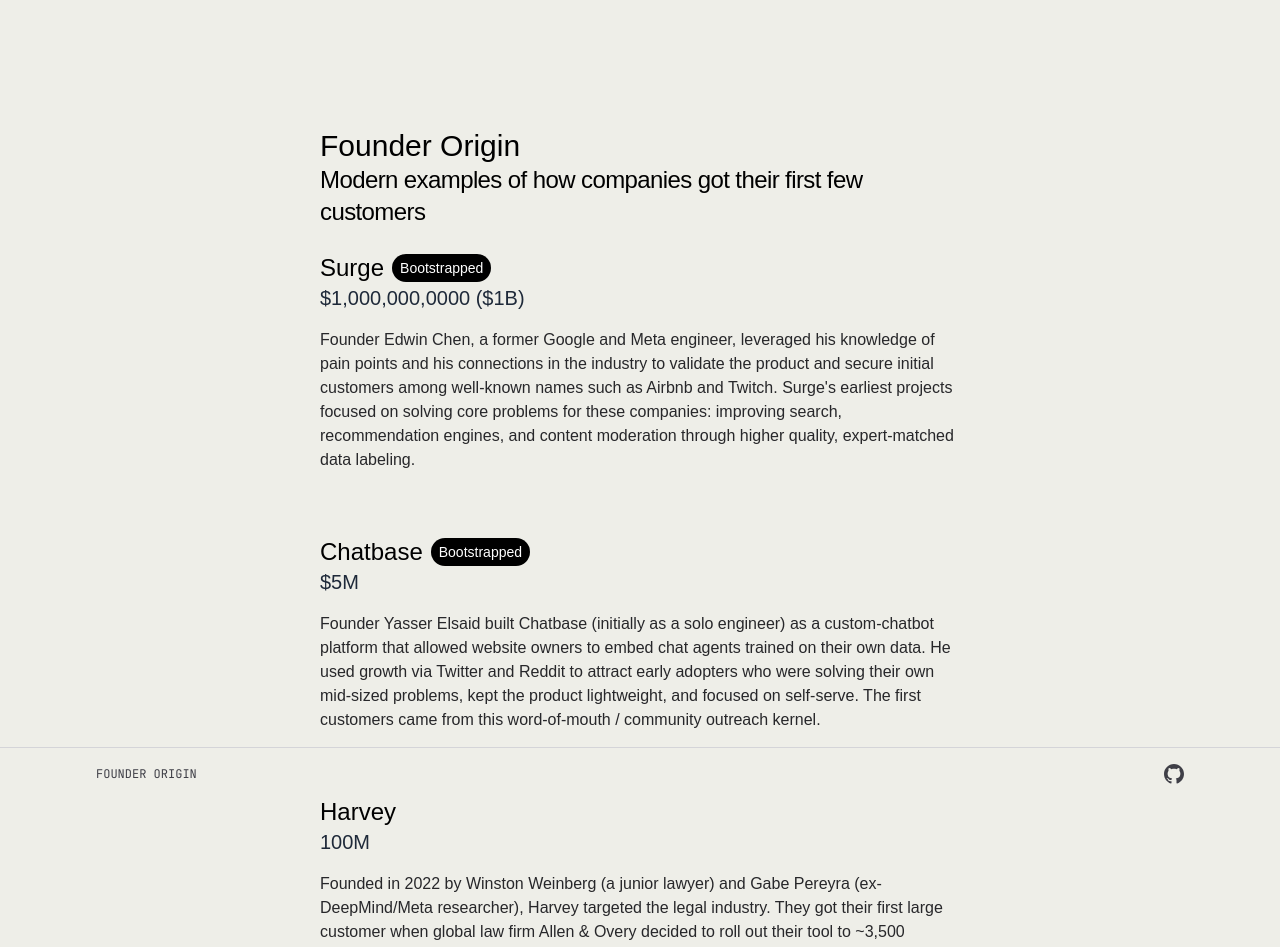
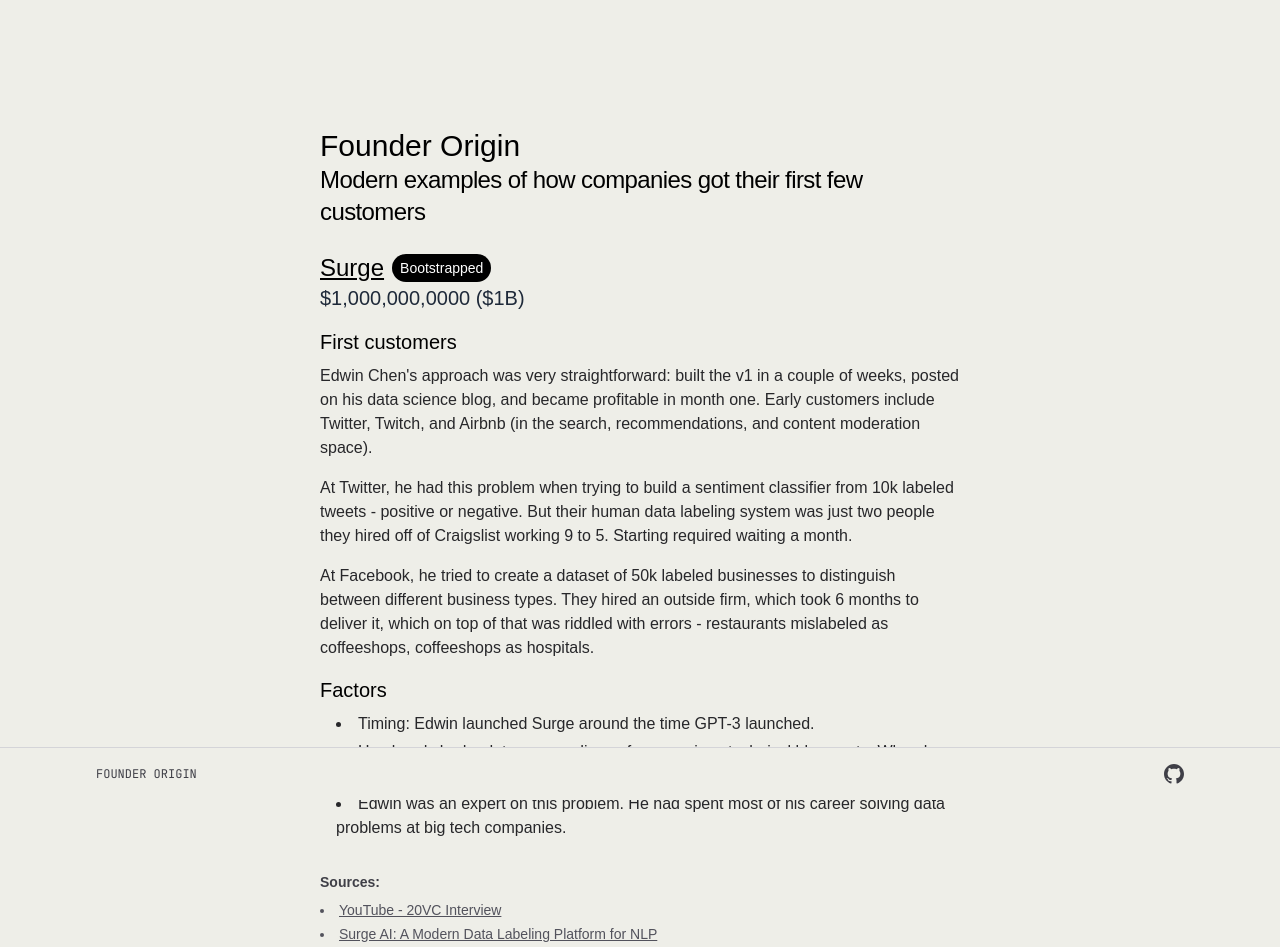
Before and after one commit to tkim90/founder-origin, a Next.js app: page / in a window 1280 px wide. Shown: the top 947 px of the page. Built offline with nearby package versions, Linux system fonts and the light colour scheme.

Commit message:
update Surge content

```diff
--- a/app/list.ts
+++ b/app/list.ts
@@ -5,12 +5,26 @@ export const LIST = [
     name: "Surge",
     revenue: "$1,000,000,0000 ($1B)",
     story: dedent`
-      Founder Edwin Chen, a former Google and Meta engineer, leveraged his knowledge of pain points and his connections in the industry
-      to validate the product and secure initial customers among well-known names such as Airbnb and Twitch. Surge's earliest projects
-      focused on solving core problems for these companies: improving search, recommendation engines, and content moderation through
-      higher quality, expert-matched data labeling.
+    ### First customers
+    Edwin Chen's approach was very straightforward: built the v1 in a couple of weeks, posted on his data science blog, and became profitable in month one. Early customers include Twitter, Twitch, and Airbnb (in the search, recommendations, and content moderation space).
+
+    At Twitter, he had this problem when trying to build a sentiment classifier from 10k labeled tweets - positive or negative. But their human data labeling system was just two people they hired off of Craigslist working 9 to 5. Starting required waiting a month.
+
+    At Facebook, he tried to create a dataset of 50k labeled businesses to distinguish between different business types. They hired an outside firm, which took 6 months to deliver it, which on top of that was riddled with errors - restaurants mislabeled as coffeeshops, coffeeshops as hospitals.
+
+    ### Factors
+    - Timing: Edwin launched Surge around the time GPT-3 launched.
+    - He already had a data savy audience from previous technical blog posts. When he posted about Surge, exactly the right readers were there.
+    - Edwin was an expert on this problem. He had spent most of his career solving data problems at big tech companies.
+
     `,
-    url: "https://www.surgehq.ai/",
+    sources: [
+      { name: "YouTube - 20VC Interview", url: "https://youtu.be/ziqsNe1sLHw?si=KFZa5q1et5gyKGck&t=1056" },
+      { name: "Surge AI: A Modern Data Labeling Platform for NLP", url: "https://medium.com/@echen/surge-ai-a-modern-data-labeling-platform-for-nlp-d7045a1cb239" },
+      { name: "Forbes - How this Google alum became a low-key AI billionaire", url: "https://www.forbes.com.au/news/billionaires/how-this-google-alum-became-a-low-key-ai-billionaire/" },
+      { name: "Edwin Chen - 400 richest Americans list", url: "https://e.vnexpress.net/news/tech/personalities/meet-edwin-chen-mit-graduate-and-youngest-billionaire-on-forbes-400-richest-americans-list-4938703.html" },
+    ],
+    company_url: "https://www.surgehq.ai/",
     "bootstrapped": true,
   },
   {
@@ -22,7 +36,7 @@ export const LIST = [
       their own mid-sized problems, kept the product lightweight, and focused on self-serve. The first customers came from this
       word-of-mouth / community outreach kernel.
     `,
-    "url": "https://www.chatbase.co/",
+    "company_url": "https://www.chatbase.co/",
     "bootstrapped": true,
   },
   {
@@ -34,7 +48,7 @@ export const LIST = [
       attorneys in early 2023. That early big-law engagement served as proof-point and then unlocked momentum across the AmLaw 100
       and large law firms.
     `,
-    "url": "https://www.harvey.ai/"
+    "company_url": "https://www.harvey.ai/"
   },
   {
     "name": "Retell",
@@ -45,7 +59,7 @@ export const LIST = [
       AccioJob used Retell to handle thousands of calls with minimal human overhead. These case studies helped them land further
       customers quickly.
     `,
-    "url": "https://www.retellai.com/"
+    "company_url": "https://www.retellai.com/"
   },
   {
     "name": "Cursor",
@@ -55,7 +69,7 @@ export const LIST = [
       OpenAI and other elite tech companies. These developers found value, paid out-of-pocket, and championed the product internally.
       That grassroots adoption then translated to enterprise deals.
     `,
-    "url": "https://www.cursor.com/"
+    "company_url": "https://www.cursor.com/"
   },
   {
     "name": "ElevenLabs",
@@ -66,7 +80,7 @@ export const LIST = [
       them) and enabled early users via self-serve. From creators and small customers to content publishers and enterprises, this
       build-up triggered broader adoption.
     `,
-    "url": "https://www.elevenlabs.io/"
+    "company_url": "https://www.elevenlabs.io/"
   },
   {
     "name": "Happy Robot",
@@ -77,6 +91,6 @@ export const LIST = [
       early design-partner. That real world production deployment in logistics operations helped them refine the product and then
       land further logistics enterprise customers (DHL, Ryder etc.).
     `,
-    "url": "https://www.happyrobot.ai/"
+    "company_url": "https://www.happyrobot.ai/"
   }
 ]
--- a/app/page.tsx
+++ b/app/page.tsx
@@ -36,7 +36,7 @@ export default function Home() {
                   <span className="bg-black text-white px-2 py-1 rounded-2xl text-sm ml-2">Bootstrapped</span>
                 )}
               </div>
-              <span className="text-xl text-gray-800 font-medium mb-4">{v.revenue}</span>
+              <span className="text-xl text-gray-800 font-medium">{v.revenue}</span>
               <div className="prose prose-lg prose-invert prose-headings:text-2xl prose-headings:text-black text-zinc-800">
                 <MDXRemote source={v.story} components={mdxComponents} />
               </div>
```
